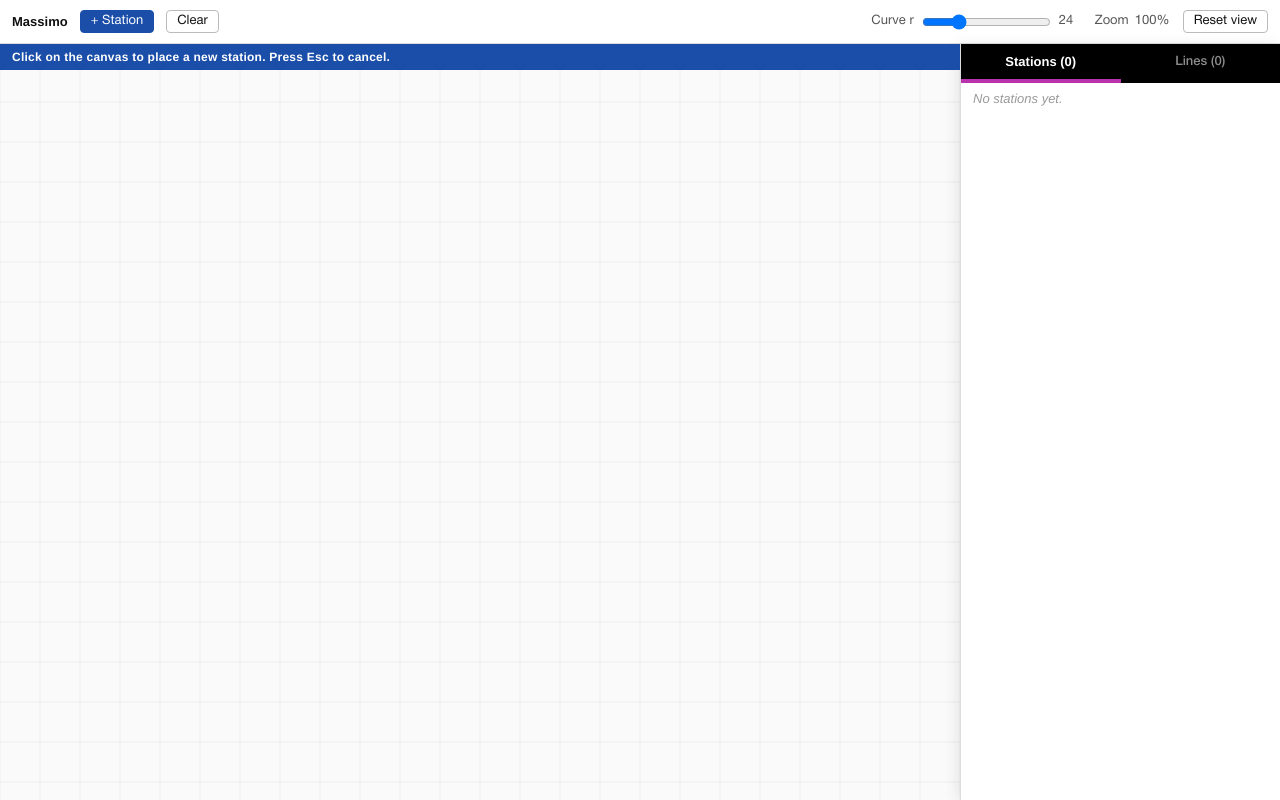
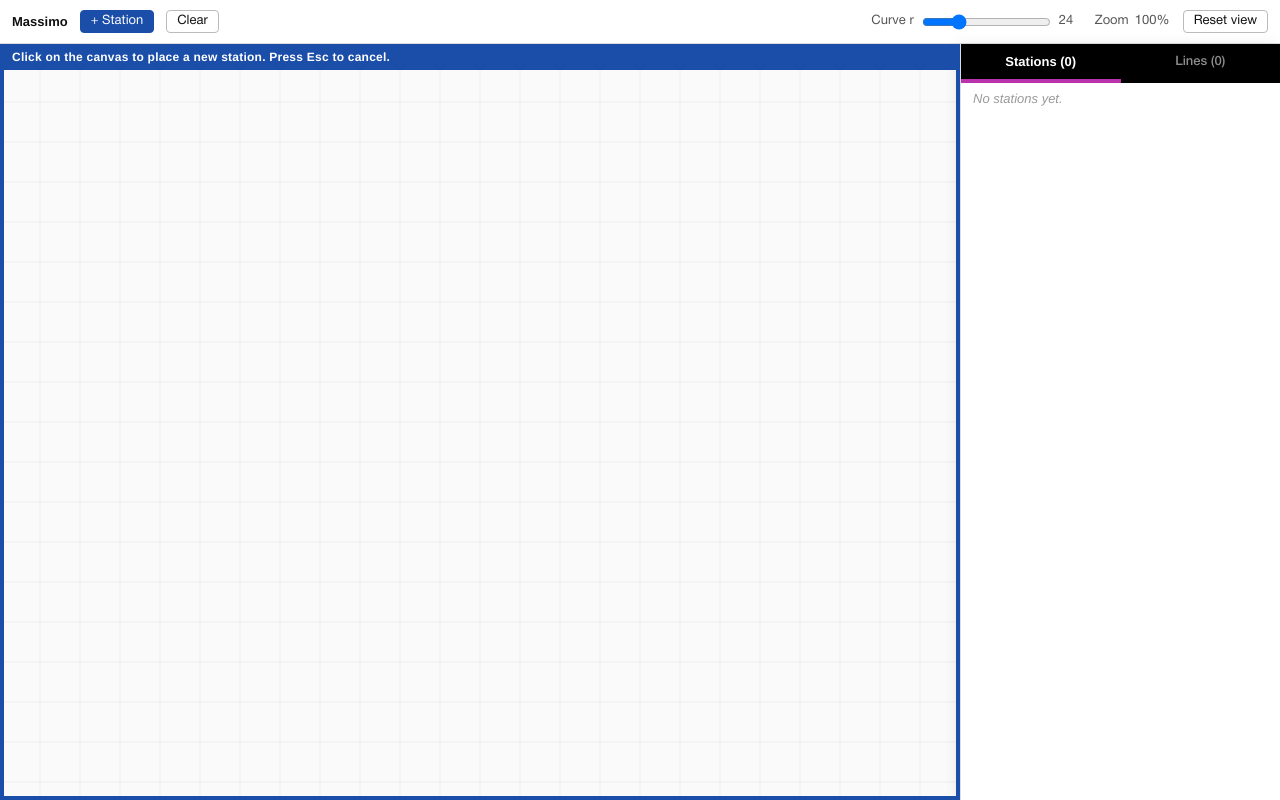
Before and after one commit to mucow24/massimo, a React (Vite) app: page / in a window 1280 px wide. Both pictures are taken after a click on the button "+ Station". Built offline with nearby package versions, Linux system fonts and the light colour scheme.

Commit message:
Full-border editing indicator; canvas click exits append mode
Wrap the map in a colored frame (line color, or blue for placing) so it's
obvious when editing is active, and let clicks on empty canvas cancel
line-append mode.

```diff
--- a/src/components/MapCanvas.tsx
+++ b/src/components/MapCanvas.tsx
@@ -512,6 +512,10 @@ export function MapCanvas() {
       // would close the placing-mode banner via the inspector swap.
       return;
     }
+    if (selection.appendingToLineId) {
+      selection.setAppending(null);
+      return;
+    }
     selection.selectStation(null);
   };
 
@@ -534,21 +538,27 @@ export function MapCanvas() {
   return (
     <div className="canvas-host">
       {selection.placingStation && (
+        <>
+          <div className="append-frame" style={{ borderColor: '#1a4ea8' }} />
           <div className="append-banner placing">
             Click on the canvas to place a new station. Press Esc to cancel.
           </div>
+        </>
       )}
       {selection.appendingToLineId && !selection.placingStation && (() => {
         const line = lines[selection.appendingToLineId];
         if (!line) return null;
         const text = legibleTextOn(line.color);
         return (
+          <>
+            <div className="append-frame" style={{ borderColor: line.color }} />
             <div
               className="append-banner"
               style={{ background: line.color, color: text }}
             >
               Appending to line {line.service} — click stations to add or remove. Esc to stop.
             </div>
+          </>
         );
       })()}
       <svg
--- a/src/styles.css
+++ b/src/styles.css
@@ -351,6 +351,14 @@ select {
   background: #1a4ea8;
   color: #fff;
 }
+.append-frame {
+  position: absolute;
+  inset: 0;
+  border: 4px solid currentColor;
+  pointer-events: none;
+  z-index: 4;
+  box-sizing: border-box;
+}
 
 .drag-handle {
   cursor: grab;
```
Lines whose indentation alone changed are shown as unchanged.
